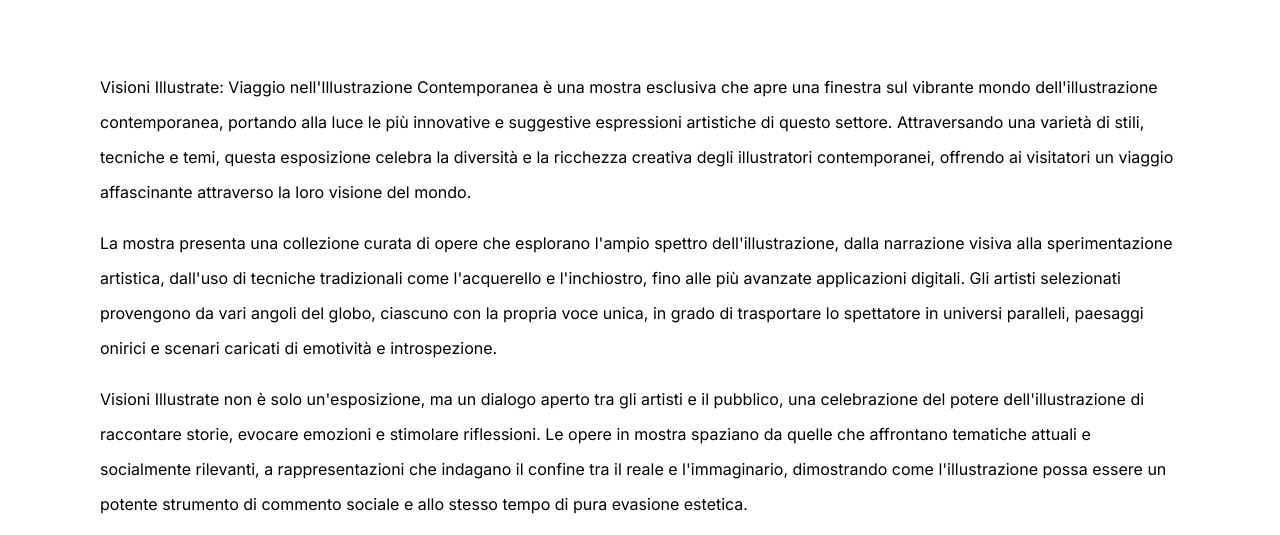
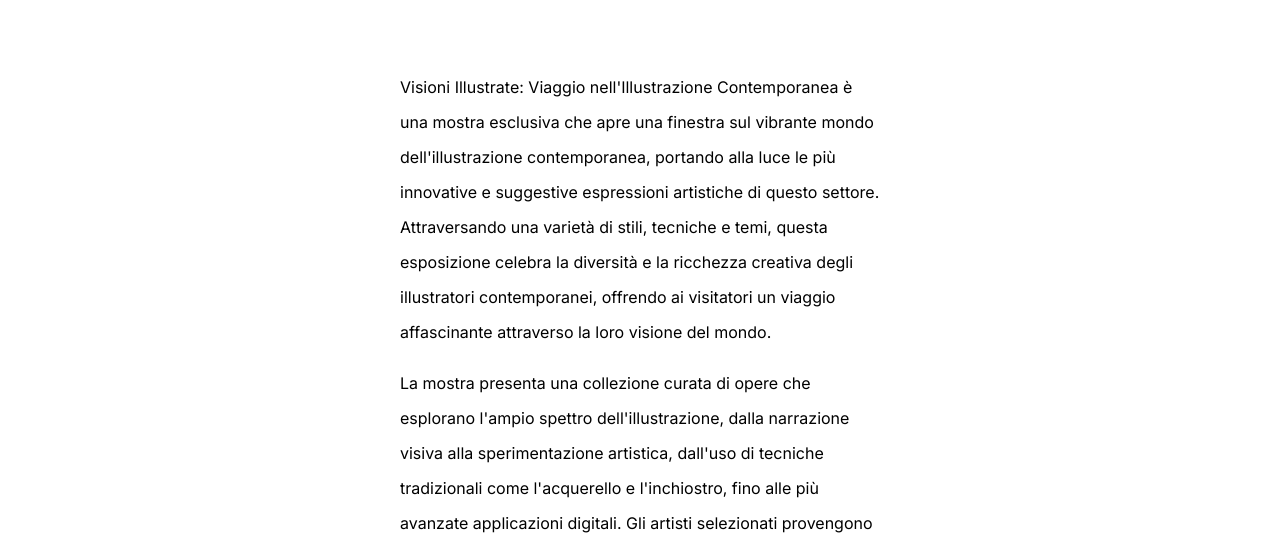
Before and after one commit to LucaGentile21/Visoni-Illustrate, a plain HTML site: page infomostra.html in a window 1280 px wide. Shown: the part 202-737 px from the top of the page. Drawn offline with Linux system fonts and the light colour scheme.

Commit message:
modifica

```diff
--- a/css/stile.css
+++ b/css/stile.css
@@ -191,11 +191,10 @@ padding-bottom: 30px;
         margin-right: 100px;
         padding-bottom: 40px
     }
-    .testoinfo{
+.testoinfo{
         font-family: 'inter',sans-serif;
         line-height: 35px;
-        margin-left: 100px;
-        margin-right: 100px;
-        padding-bottom: 40px
-
+        margin-left: 400px;
+        margin-right: 400px;
+        padding-bottom: 60px
     }
```
Also changed, not shown: index.html (+1 -0 lines).
